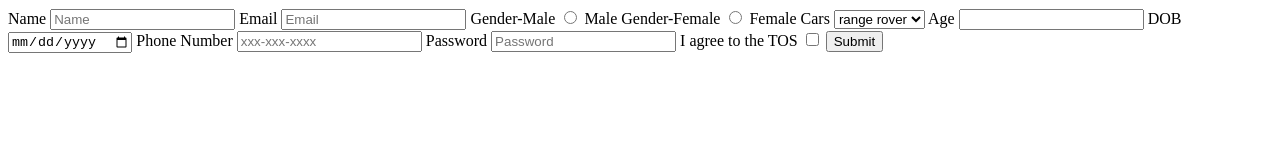
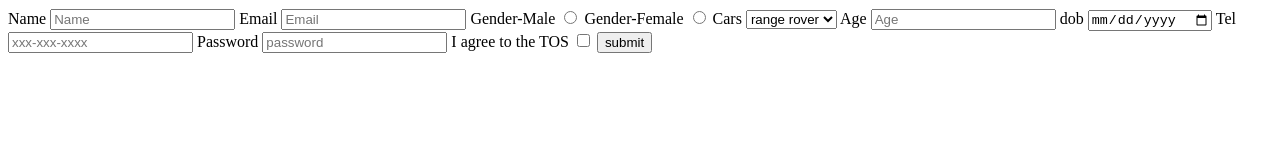
Before and after one commit to acciojob/signup-form-car-elangovanmuthu98, a website: page main.html in a window 1280 px wide. Drawn offline with Linux system fonts and the light colour scheme.

Commit message:
created a submission

```diff
--- a/main.html
+++ b/main.html
@@ -12,47 +12,36 @@
 </script>
 	<form action="" method="post">
 		<label for="name">Name</label>
-		<input id="name" type="text" placeholder="Name" required>
-
+		<input id="name" type="text" placeholder="Name" name="name" required>
 
 		<label for="email">Email</label>
-		<input id="email" type="email" placeholder="Email" required>
-
+		<input type="Email" id="email" placeholder="Email" required>
 
 		<label for="gender_m">Gender-Male</label>
-		<input id="gender_m" type="Radio" value="male" name="Gender" required> Male
+		<input type="Radio" id="gender_m" name="gender" required>
 		<label for="gender_f">Gender-Female</label>
-		<input id="gender_f" type="Radio" value="female" name="Gender" required> Female
-
+		<input type="Radio" id="gender_f" name="gender" required>
 
 		<label for="cars">Cars</label>
 		<select type="Select" id="cars" placeholder="--please choose an option--" required>
 			<option>range rover</option>
 		</select>
+		<label for="age">Age</label>
+		<input type="number" id="age" placeholder="Age" required>
 
+		<label for="dob">dob</label>
+		<input type="date" id="dob" required>
 
-		<label for="age">Age</label>
+		<label for="tel">Tel</label>
+		<input type="tel" id="tel" placeholder="xxx-xxx-xxxx">
 
-		<input id="age" type="number" required>
-
-
-		<lable for="dob">DOB</lable>
-		<input id="dob" type="date" required>
-
-
-		<label for="tel">Phone Number</label>
-		<input id="tel" type="tel" placeholder="xxx-xxx-xxxx">
-
-
-		<lable for="password">Password</lable>
-		<input id="password" type="password" placeholder="Password" required>
-
+		<label for="password">Password</label>
+		<input type="password" id="password" placeholder="password" required>
 
 		<label for="tos">I agree to the TOS</label>
-		<input id="tos" type="checkbox" required>
+		<input type="checkbox" id="tos" required>
 
-
-	<button type="button">Submit</button>
+		<button type="submit">submit</button>
 
 
 	</form>
```
